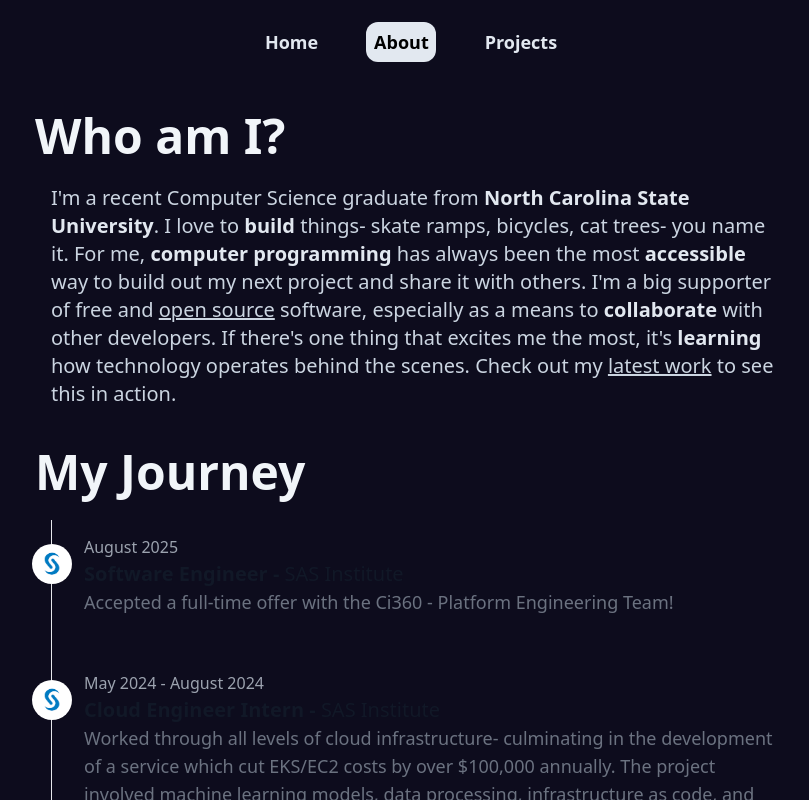
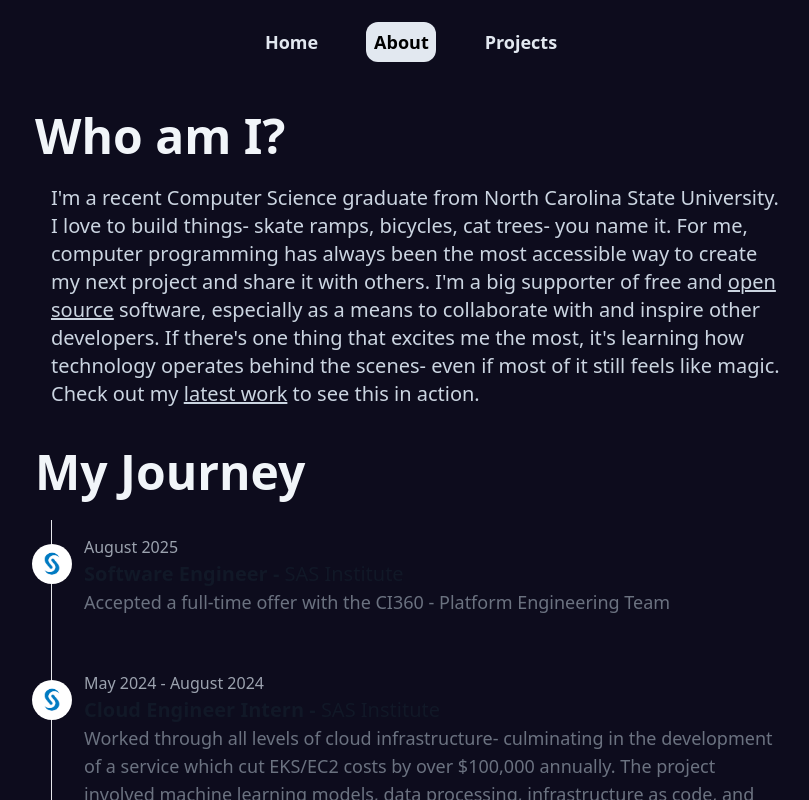
Before and after one commit to marichardson137/PersonalWebsite, a React (Vite) app: page /about in a window 1280 px wide. Shown: the top 800 px of the page, without its empty margins (229-1038 px from the left). Built offline with nearby package versions, Linux system fonts and the light colour scheme.

Commit message:
[About] another update

```diff
--- a/src/pages/About.jsx
+++ b/src/pages/About.jsx
@@ -25,10 +25,10 @@
                         animate={{ opacity: 1, y: 0 }}
                         transition={{ delay: 0.1 }}
                         className="sm:ml-4 mt-4 text-slate-300 text-base sm:text-lg md:text-xl text-center sm:text-left">
-                        I'm a recent Computer Science graduate from <span className="text-slate-200 font-semibold">North Carolina State University</span>.
-                        I love to <span className="text-slate-200 font-semibold">build</span> things- skate ramps, bicycles, cat trees- you name it. For me, <span className="text-slate-200 font-semibold">computer programming </span>
-                        has always been the most <span className="text-slate-200 font-semibold">accessible</span> way to build out my next project and share it with others. I'm a big supporter of free and <Link to="https://www.blender.org/about/" target="_blank" rel="noopener noreferrer" className="underline hover:text-slate-200 hover:no-underline transition-all duration-300">open source</Link> software,
-                        especially as a means to <span className="text-slate-200 font-semibold">collaborate</span> with other developers. If there's one thing that excites me the most, it's <span className="text-slate-200 font-semibold">learning</span> how technology operates behind the scenes.
+                        I'm a recent Computer Science graduate from North Carolina State University.
+                        I love to build things- skate ramps, bicycles, cat trees- you name it. For me, computer programming
+                        has always been the most accessible way to create my next project and share it with others. I'm a big supporter of free and <Link to="https://www.blender.org/about/" target="_blank" rel="noopener noreferrer" className="underline hover:text-slate-200 hover:no-underline transition-all duration-300">open source</Link> software,
+                        especially as a means to collaborate with and inspire other developers. If there's one thing that excites me the most, it's learning how technology operates behind the scenes- even if most of it still feels like magic.
                          Check out my <Link to={`${import.meta.env.BASE_URL}projects`} className="underline hover:text-slate-200 hover:no-underline transition-all duration-300">latest work</Link> to see this in action.
                     </motion.p>
                 </div>
@@ -50,7 +50,7 @@
                         <img src={sas} className="absolute w-10 h-10 bg-gray-200 rounded-full mt-6 -start-5 " />
                             <time className="mb-1 text-base font-normal leading-none text-gray-400 dark:text-gray-500">August 2025</time>
                             <h3 className="text-xl font-semibold text-gray-900 dark:text-white">Software Engineer - <span className="font-light">SAS Institute</span></h3>
-                            <p className="text-lg font-normal text-gray-500 dark:text-gray-400">Accepted a full-time offer with the Ci360 - Platform Engineering Team!
+                            <p className="text-lg font-normal text-gray-500 dark:text-gray-400">Accepted a full-time offer with the CI360 - Platform Engineering Team
                             </p>
                         </li>
                         <li className="mb-10 ms-8">
```
